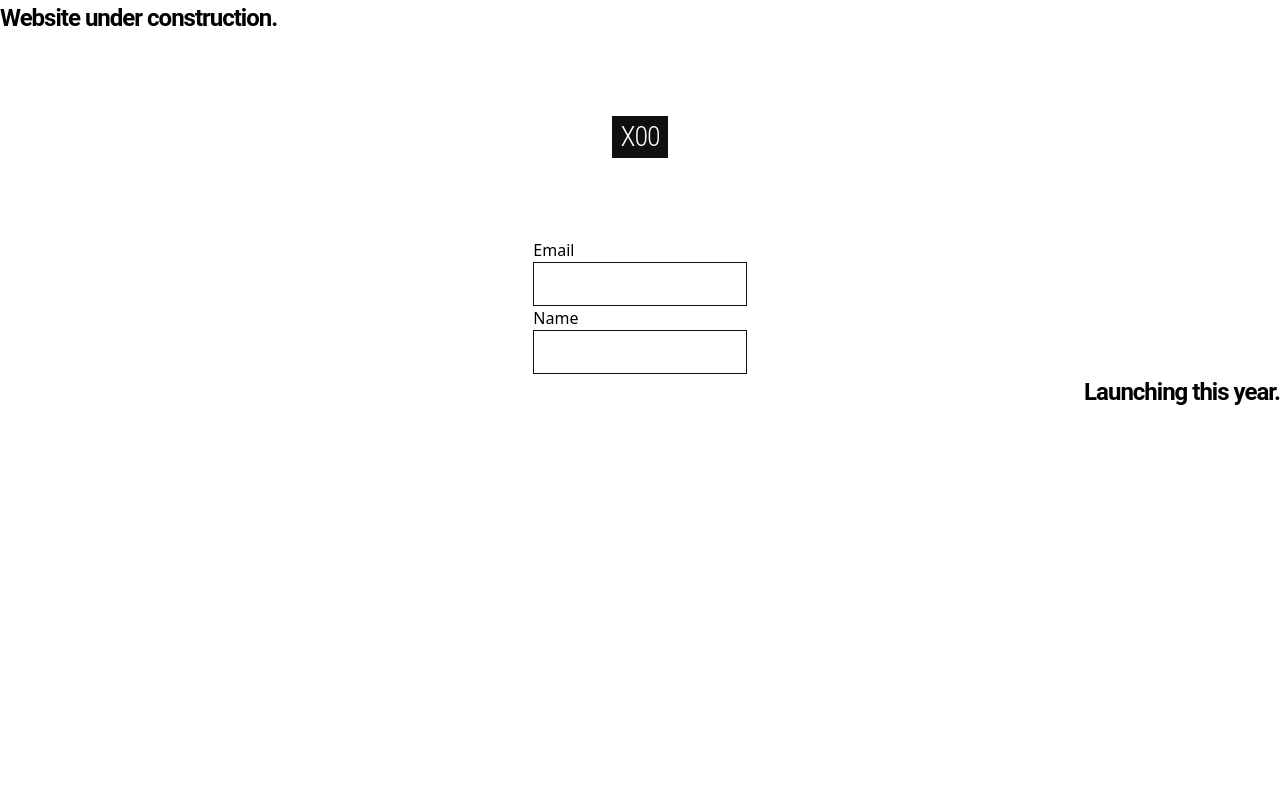
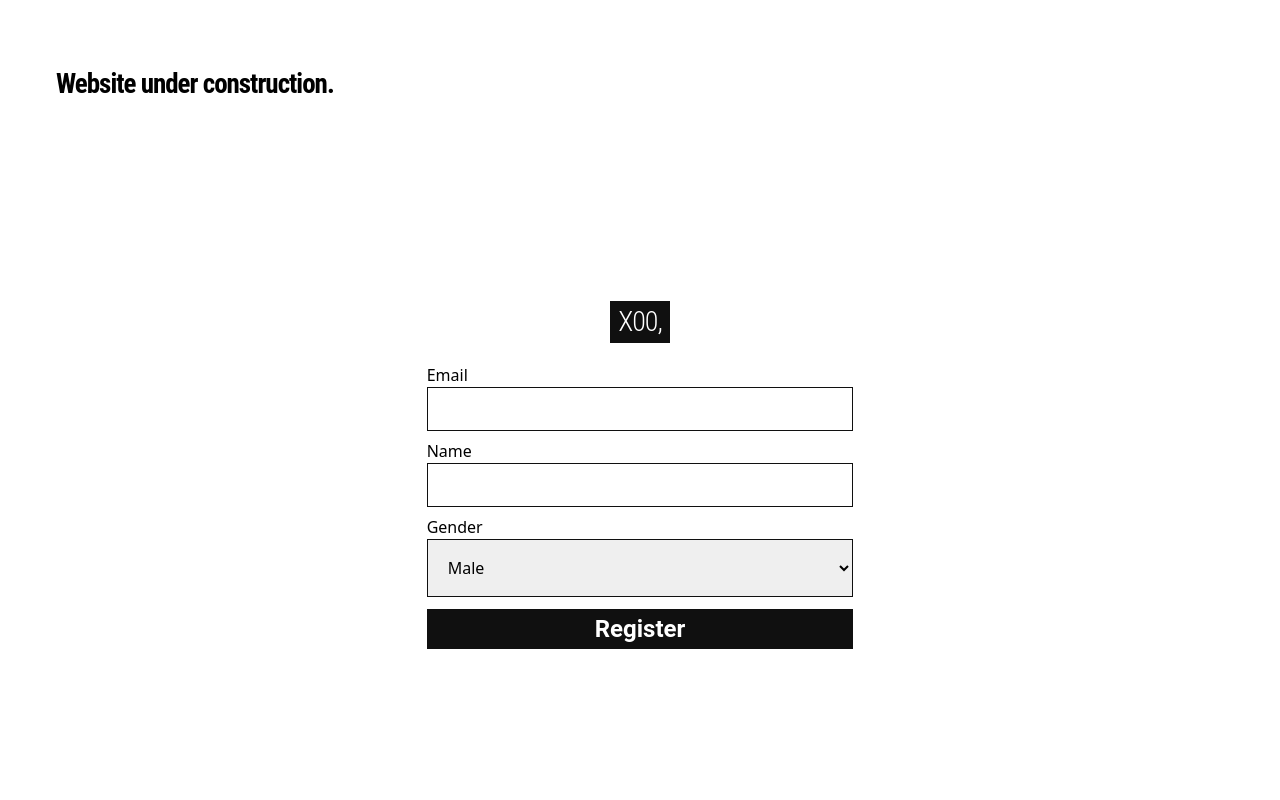
Before and after one commit to rzsoeharto/srts, a React (Create React App) app: page /register in a window 1280 px wide. Shown: the top 800 px of the page. Built offline with nearby package versions, Linux system fonts and the light colour scheme.

Commit message:
register page (gender not working properly)

```diff
--- a/package.json
+++ b/package.json
@@ -7,6 +7,7 @@
     "@testing-library/react": "^13.4.0",
     "@testing-library/user-event": "^13.5.0",
     "daisyui": "^2.28.0",
+    "firebase": "^9.10.0",
     "react": "^18.2.0",
     "react-dom": "^18.2.0",
     "react-router-dom": "^6.4.0",
--- /dev/null
+++ b/src/firebase.config.js
@@ -0,0 +1,24 @@
+// Import the functions you need from the SDKs you need
+import { initializeApp } from "firebase/app";
+import { getAnalytics } from "firebase/analytics";
+import { getFirestore } from "firebase/firestore";
+// TODO: Add SDKs for Firebase products that you want to use
+// https://firebase.google.com/docs/web/setup#available-libraries
+
+// Your web app's Firebase configuration
+// For Firebase JS SDK v7.20.0 and later, measurementId is optional
+const firebaseConfig = {
+  apiKey: "AIzaSyBYACHT_jDkrVE1Dwo8k8-9AS1MFg51YNI",
+  authDomain: "srts-db81a.firebaseapp.com",
+  projectId: "srts-db81a",
+  storageBucket: "srts-db81a.appspot.com",
+  messagingSenderId: "889478557855",
+  appId: "1:889478557855:web:3fa8f0f235eda7b570b2aa",
+  measurementId: "G-RZD0MKHYDZ",
+};
+
+// Initialize Firebase
+const app = initializeApp(firebaseConfig);
+const analytics = getAnalytics(app);
+
+export const db = getFirestore();
--- a/src/index.css
+++ b/src/index.css
@@ -11,7 +11,7 @@
   --gray: #f0f0f0;
 
   /* For accents */
-  --green: #289357;
+  --accent: #289357;
 }
 
 .input-md {
@@ -20,7 +20,7 @@
   padding: 1rem;
 }
 .input-md:focus {
-  border: 1px solid var(--green);
+  border: 2px solid var(--accent);
   outline: none;
   padding: 1rem;
 }
@@ -33,7 +33,7 @@
 }
 
 .logo-lg:hover {
-  background-color: var(--green);
+  background-color: var(--accent);
 }
 
 .text-lg {
@@ -43,16 +43,23 @@
   letter-spacing: -1px;
 }
 
+.text-md {
+  font-family: "Roboto Condensed";
+  font-weight: 200;
+  font-size: 26px;
+  letter-spacing: -1px;
+}
+
 .bg-black {
   background-color: var(--black);
   color: #fff;
 }
 
 .header-lg {
-  font-family: "roboto";
-  font-size: 24px;
+  font-family: "Roboto Condensed";
+  font-size: 27px;
   letter-spacing: 0px;
-  font-weight: bold;
+  font-weight: 600;
   letter-spacing: -1px;
 }
 
@@ -62,11 +69,13 @@
   letter-spacing: 0px;
   font-weight: bold;
   color: #fff;
+  padding-inline: 3.5rem;
+  height: 2.5rem;
   background-color: var(--black);
 }
 
 .button-md:hover {
-  background-color: var(--green);
+  background-color: var(--accent);
 }
 .watermark {
   position: absolute;
--- a/src/pages/Landing.jsx
+++ b/src/pages/Landing.jsx
@@ -15,16 +15,16 @@ function Landing() {
           <p className="text-lg">.co</p>
           <p className="text-lg pr-16">.id</p>
         </div>
-        <div className="flex place-content-center">
+        <div className="flex place-content-center pt-32">
           <div className="flex flex-col space-y-10">
-            <p className="text-lg">
-              The biggest thrift store in Indonesia. In the palm of your hand
+            <p className="text-md">
+              The biggest thrift shop in Indonesia. In the palm of your hand
             </p>
-            <div className="flex flex-row">
-              <p className="text-lg pr-3">
+            <div className="flex flex-row place-content-center">
+              <p className="text-lg pr-3 align-middle">
                 Buy, sell, or both. It's your world.
               </p>
-              <button className="button-md px-14">
+              <button className="button-md">
                 <Link to="/register">Join Now</Link>
               </button>
             </div>
--- a/src/pages/Register.jsx
+++ b/src/pages/Register.jsx
@@ -1,32 +1,97 @@
-import React from "react";
-import { Link } from "react-router-dom";
+import React, { useState } from "react";
+import { Link, useNavigate } from "react-router-dom";
 
 function Register() {
+  const [formData, setFormData] = useState({
+    email: "",
+    name: "",
+    gender: "",
+  });
+
+  const { email, name, gender } = formData;
+  const onSubmit = (e) => {
+    e.preventDefault();
+    console.log(formData);
+  };
+
+  const onMutate = (e) => {
+    setFormData((prevState) => ({
+      ...prevState,
+      [e.target.id]: e.target.value,
+    }));
+  };
+
   return (
     <>
-      <div className="flex flex-col h-screen ">
+      <div className="flex flex-col h-screen space-y-20 md:space-y-18 lg:space-y-20 xl:space-y-20">
         <div>
-          <p className="header-lg">Website under construction.</p>
+          <p className="header-lg py-16 px-14">Website under construction.</p>
         </div>
-        <div>
-          <div className="flex place-content-center py-20">
+        <div className="pt-8">
+          <div className="flex place-content-center py-5">
             <Link to="/">
-              <p className="logo-lg bg-black pl-2 pr-2">X00</p>
+              <p className="logo-lg bg-black pl-2 pr-2">X00,</p>
             </Link>
           </div>
           <div className="flex place-content-center">
-            <form className="flex flex-col w-1/6">
-              <label htmlFor="email">Email</label>
-              <input type="text" className="input-md h-11" id="email" />
-              <label htmlFor="name">Name</label>
-              <input type="text" className="input-md h-11" id="name" />
+            <form
+              className="flex flex-col w-1/5 lg:w-1/3 md:w-1/2"
+              onSubmit={onSubmit}
+            >
+              <label htmlFor="email" className="inputLabel">
+                Email
+              </label>
+              <input
+                type="text"
+                className="input-md h-11"
+                id="email"
+                value={email}
+                onChange={onMutate}
+                min="1"
+                required
+              />
+              <label htmlFor="name" className="inputLabel pt-2">
+                Name
+              </label>
+              <input
+                type="text"
+                className="input-md h-11"
+                id="name"
+                value={name}
+                onChange={onMutate}
+                min="1"
+                required
+              />
+              <label htmlFor="gender" className="inputLabel pt-2">
+                Gender
+              </label>
+              <select
+                id="gender"
+                name="Gender"
+                className="input-md"
+                required
+                value={gender}
+                onChange={onMutate}
+              >
+                <option value="male" onChange={onMutate}>
+                  Male
+                </option>
+                <option value="female" onChange={onMutate}>
+                  Female
+                </option>
+                <option value="other" onChange={onMutate}>
+                  Other/not specific
+                </option>
+              </select>
+
+              <button className="button-md mt-3">Register</button>
             </form>
           </div>
         </div>
         <div>
           <div className="flex flex-row-reverse">
-            <p className="header-lg object-right-bottom">
-              Launching this year.
+            <p className="header-lg object-right-bottom px-20 pt-48">
+              Thrifting this year.
             </p>
           </div>
         </div>
```
Also changed, not shown: 1 other file (tests, documents, lock files or other folders).
